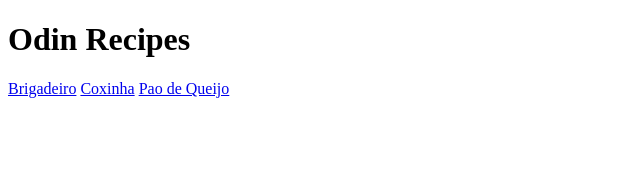
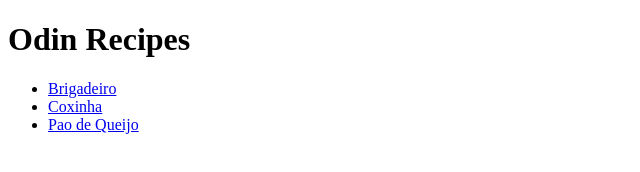
Before and after one commit to Mstrypi/odin-recipes, a plain HTML site: page index.html in a window 1280 px wide. Shown: the whole page, without its empty margins (0-640 px from the left). Drawn offline with Linux system fonts and the light colour scheme.

Commit message:
change recipes to list view

```diff
--- a/index.html
+++ b/index.html
@@ -7,8 +7,10 @@
 </head>
 <body>
     <h1>Odin Recipes</h1>
-    <a href="Recipes/brigadeiro.html">Brigadeiro</a>
-    <a href="Recipes/coxinha.html">Coxinha</a>
-    <a href="Recipes/paodequeijo.html">Pao de Queijo</a>
+    <ul>
+    <li><a href="Recipes/brigadeiro.html">Brigadeiro</a></li>
+   <li><a href="Recipes/coxinha.html">Coxinha</a></li>
+   <li><a href="Recipes/paodequeijo.html">Pao de Queijo</a></li>
+</ul>
 </body>
 </html>
```
